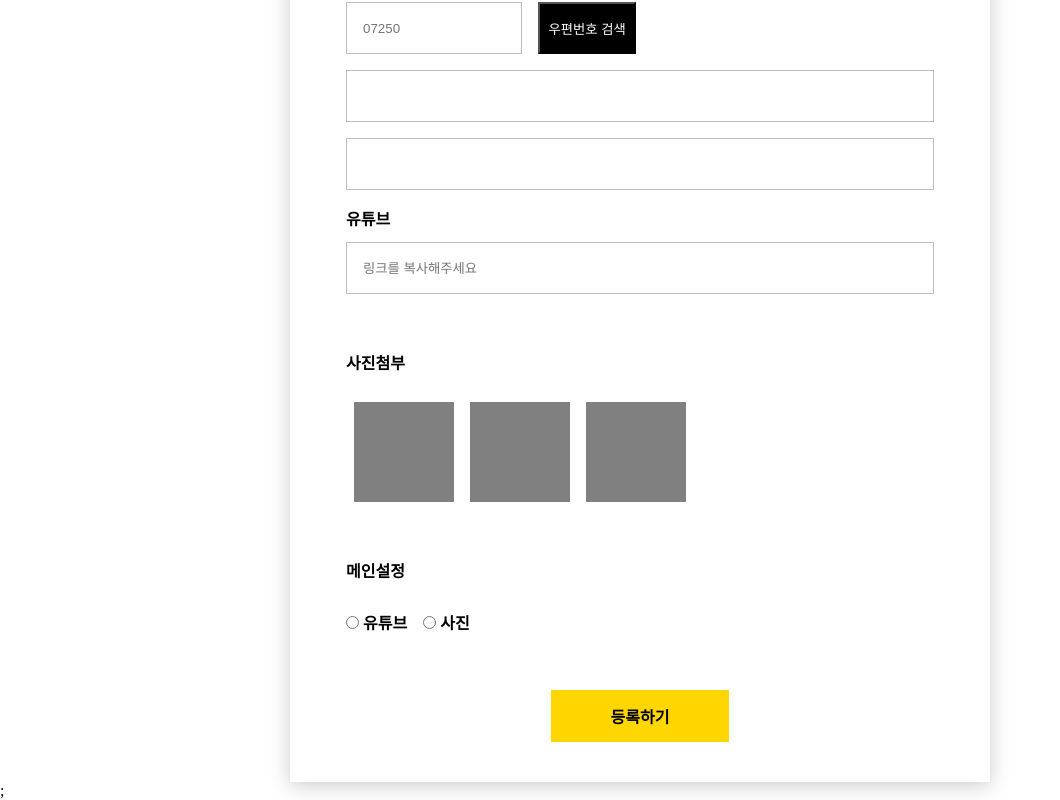
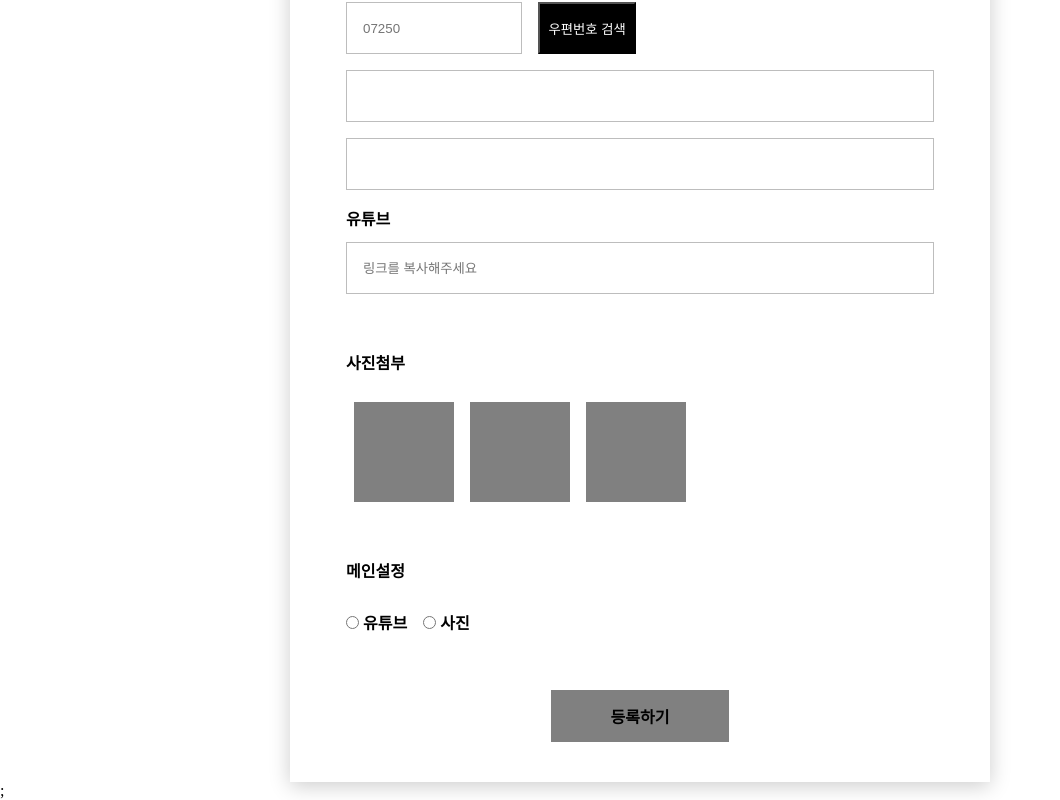
Before and after one commit to RAON0601/free-board, a Next.js app: page /boards/new in a window 1280 px wide. Shown: the part 922-1722 px from the top of the page, without its empty margins (0-1060 px from the left). Built offline with nearby package versions, Linux system fonts and the light colour scheme.

Commit message:
검증 상태에 따라서 게시글 생성 버튼 색상 변하도록 수정

```diff
--- a/src/components/boards/write/write.container.js
+++ b/src/components/boards/write/write.container.js
@@ -1,11 +1,25 @@
 import BoardWriteUI from "./write.presenter";
 import { CREATE_BOARD } from "./write.queries";
 import { useMutation } from "@apollo/client";
+import { useForm } from "react-hook-form";
 
 export default function BoardWrite({ routeDetail }) {
   const [createBoardAPI] = useMutation(CREATE_BOARD);
 
-  const onSubmit = async (data) => {
+  const {
+    register,
+    handleSubmit,
+    watch,
+    formState: { errors },
+  } = useForm();
+
+  const validateInput = () => {
+    const boardInput = watch();
+    const { writer, password, title, contents } = boardInput;
+    return writer && password && title && contents ? true : false;
+  };
+
+  const onSubmit = handleSubmit(async (data) => {
     try {
       const { writer, password, title, contents } = data;
       const res = await createBoardAPI({
@@ -23,7 +37,7 @@ export default function BoardWrite({ routeDetail }) {
     } catch (error) {
       alert(error.message);
     }
-  };
+  });
 
-  return <BoardWriteUI {...{ onSubmit }} />;
+  return <BoardWriteUI {...{ onSubmit, register, errors, validateInput }} />;
 }
--- a/src/components/boards/write/write.presenter.js
+++ b/src/components/boards/write/write.presenter.js
@@ -9,20 +9,21 @@ import {
   Label,
   Radio,
 } from "@/components/commons/form/input.style";
-import { ButtonBlack, ButtonYellow } from "@/components/commons/button.style";
+import {
+  ButtonBlack,
+  CreateBoardButton,
+} from "@/components/commons/button.style";
 import { GrayBox } from "@/components/boards/write/write.style";
 import { Row } from "@/components/commons/row.style";
-import { useForm } from "react-hook-form";
 
-export default function BoardWriteUI({ onSubmit }) {
-  const {
-    register,
-    handleSubmit,
-    formState: { errors },
-  } = useForm();
-
+export default function BoardWriteUI({
+  onSubmit,
+  register,
+  errors,
+  validateInput,
+}) {
   return (
-    <Form onSubmit={handleSubmit(onSubmit)}>
+    <Form onSubmit={onSubmit}>
       <FormName>게시글 등록</FormName>
       <Row style={{ justifyContent: "space-between" }}>
         <InputFieldMid>
@@ -147,7 +148,12 @@ export default function BoardWriteUI({ onSubmit }) {
       </Row>
 
       <Row style={{ justifyContent: "center", marginTop: "48px" }}>
-        <ButtonYellow type="submit">등록하기</ButtonYellow>
+        <CreateBoardButton
+          type="submit"
+          backgroundColor={validateInput() ? "#ffd600" : "gray"}
+        >
+          등록하기
+        </CreateBoardButton>
       </Row>
     </Form>
   );
--- a/src/components/commons/button.style.js
+++ b/src/components/commons/button.style.js
@@ -16,3 +16,12 @@ export const ButtonYellow = styled.button`
   border: none;
   cursor: pointer;
 `;
+
+export const CreateBoardButton = styled.button`
+  background-color: ${({ backgroundColor }) => backgroundColor ?? "#ffd600"};
+  font-size: 16px;
+  font-weight: 600;
+  padding: 14px 60px;
+  border: none;
+  cursor: pointer;
+`;
```
